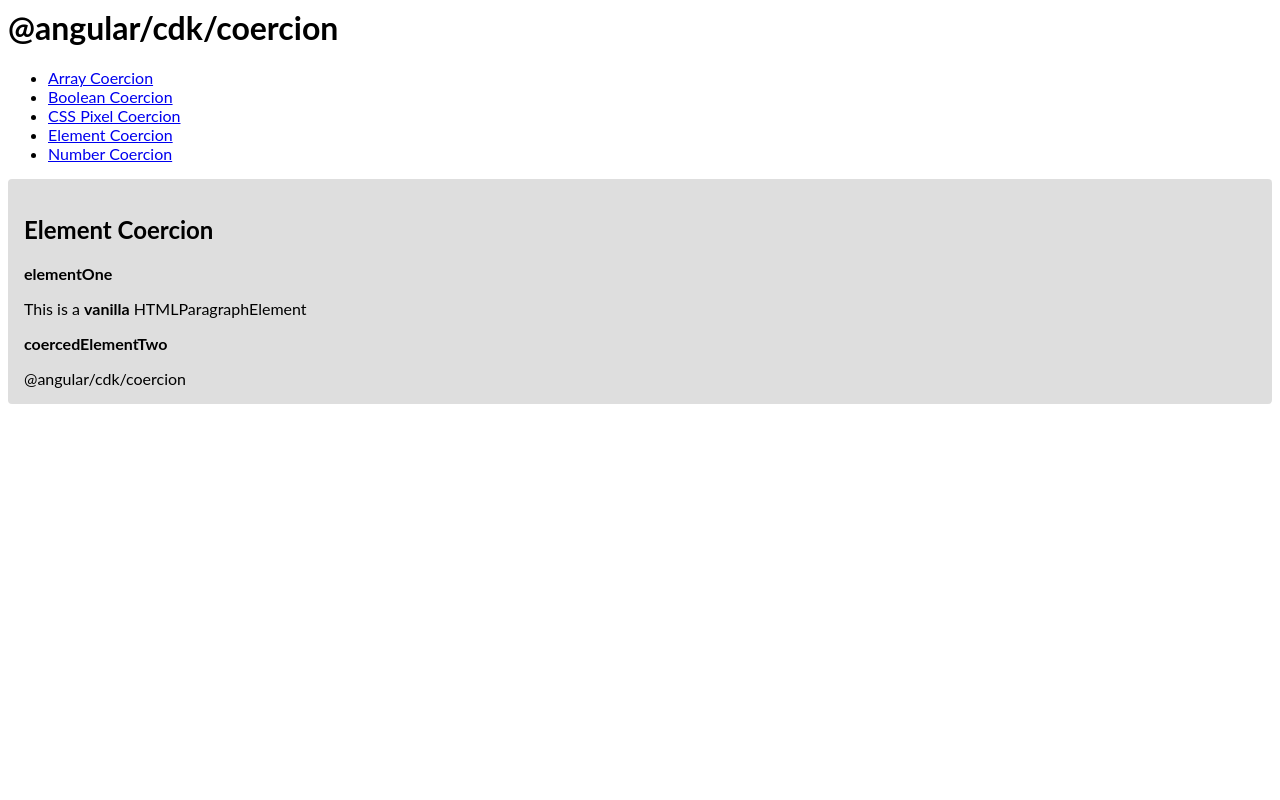
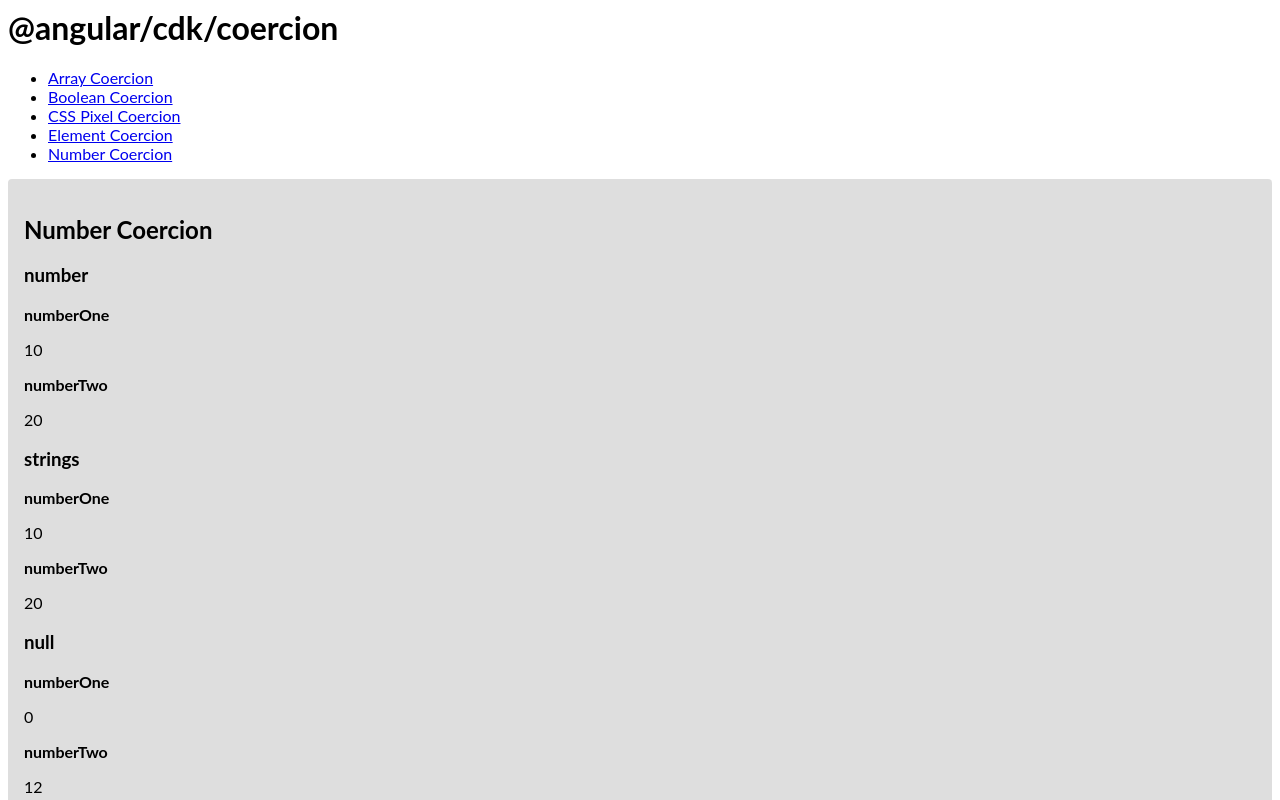
Before and after one commit to umairhm/angular-cdk-coercion, an Angular app: page / in a window 1280 px wide. Shown: the top 800 px of the page. Built offline with nearby package versions, Linux system fonts and the light colour scheme.

Commit message:
chore: completed number coercion section

```diff
--- a/src/app/app.component.html
+++ b/src/app/app.component.html
@@ -88,29 +88,29 @@
     <h3>object</h3>
     <css-pixel-coercion [paddingX]="'1em'" [paddingY]="person1"></css-pixel-coercion>
   </section>
-</section> -->
+</section>
 <section class="wrapper" id="element-coercion">
   <h2>Element Coercion</h2>
   <section>
     <element-coercion [elementOne]="htmlElement" [elementTwo]="elementRef"></element-coercion>
   </section>
-</section>
-<!-- <section class="wrapper" id="number-coercion">
+</section> -->
+<section class="wrapper" id="number-coercion">
   <h2>Number Coercion</h2>
   <section>
     <h3>number</h3>
-    <number-coercion [count]="10"></number-coercion>
+    <number-coercion [numberOne]="10" [numberTwo]="20"></number-coercion>
   </section>
   <section>
     <h3>strings</h3>
-    <number-coercion count="10"></number-coercion>
+    <number-coercion [numberOne]="10" numberTwo="20"></number-coercion>
   </section>
   <section>
     <h3>null</h3>
-    <number-coercion [count]="nullValue"></number-coercion>
+    <number-coercion [numberOne]="nullValue" [numberTwo]="nullValue"></number-coercion>
   </section>
   <section>
     <h3>undefined</h3>
-    <number-coercion [count]="undefinedValue"></number-coercion>
+    <number-coercion [numberOne]="undefinedValue" [numberTwo]="undefinedValue"></number-coercion>
   </section>
-</section> -->
+</section>
--- a/src/app/number-coercion.component.ts
+++ b/src/app/number-coercion.component.ts
@@ -4,20 +4,43 @@ import { coerceNumberProperty } from '@angular/cdk/coercion';
 @Component({
   selector: 'number-coercion',
   template: `
-    This is a coerced number: <strong>{{count}}</strong>
+    <div>
+      <p><strong>numberOne</strong></p>
+      <div>{{ numberOne }}</div>
+      <p><strong>numberTwo</strong></p>
+      <div>{{ coercedNumberTwo }}</div>
+    </div>
   `
 })
 export class NumberCoercionComponent  {
-  // Declare private properties to hold coerced number value
-  private _coercedNumber: number;
+  // In the following code, `@Input numberOne` will NOT work with strict type checking
+  // But we'll make the `@Input numberTwo` to work with strict type checking as well
 
-  // Use getters to return private property
-  // Use setters to call coerceNumberProperty method and convert passed value to number
+  // Declare private properties to hold coerced numbers
+  private _numberOne: number;
+  private _numberTwo: number;
+
+  // We have to separate this getter and name it differently to be used in the template
+  // This works in combination with the `@Input set numberTwo` defined on line 36
+  get coercedNumberTwo(): number {
+    return this._numberTwo;
+  }
+
+  // Use setter to call coerceNumberProperty method and convert passed value to number
   @Input()
-  get count(): number {
-    return this._coercedNumber;
+  get numberOne(): number {
+    return this._numberOne;
   }
-  set count(val: number) {
-    this._coercedNumber = coerceNumberProperty(val);
+  set numberOne(val: number) {
+    this._numberOne = coerceNumberProperty(val);
+  }
+
+  // Note that the val parameter excepts value of type 'any'
+  // We have to do this for strict type checking to work properly
+  // 'coerceNumberProperty' method takes a second parameter
+  // The second parameter is the fallback or default value
+  @Input()
+  set numberTwo(val: any) {
+    this._numberTwo = coerceNumberProperty(val, 12);
   }
 }
```
Also changed, not shown: src/app/coercion-sample.ts (added, +10 -0 lines).
